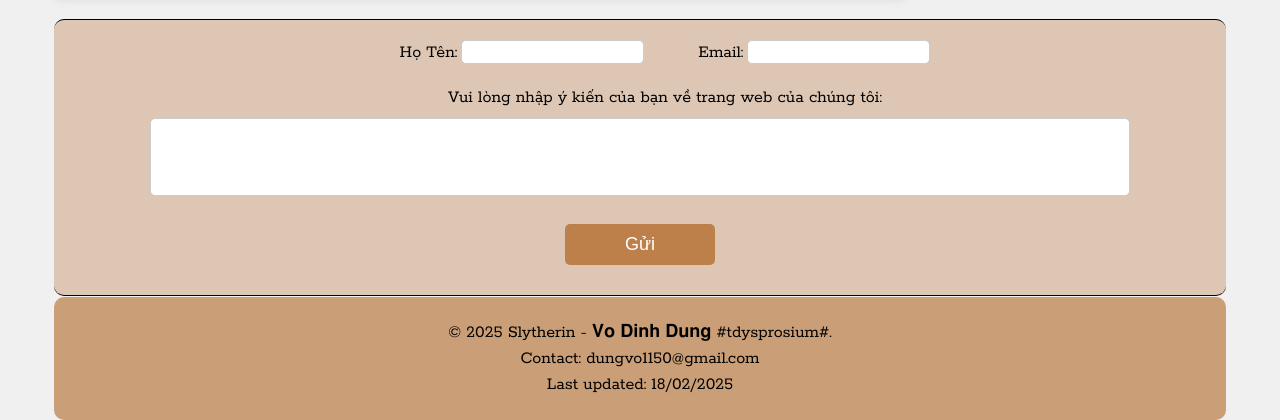
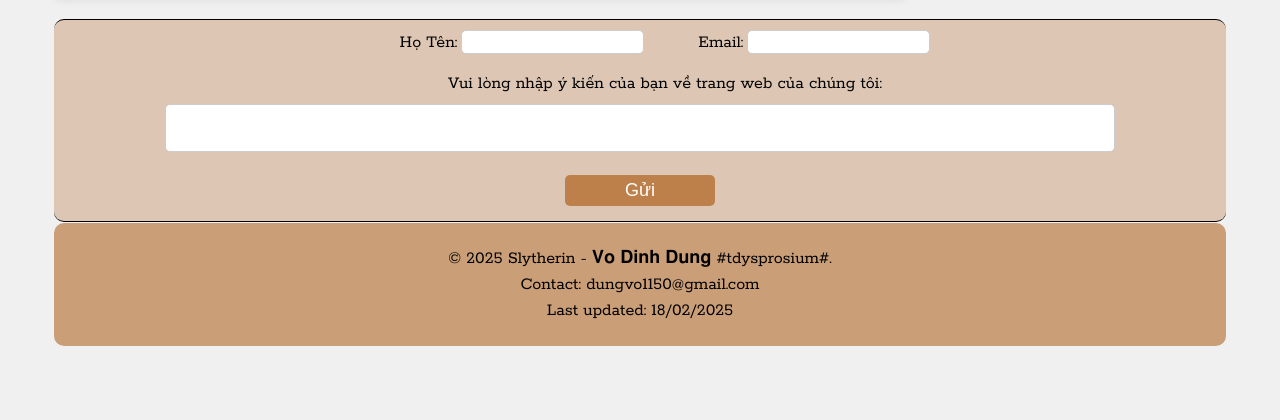
Before and after one commit to vodinhdung/a2-hanhtrinhcuathanhxuan, a plain HTML site: page index.html in a window 1280 px wide. Shown: the part 1221-1641 px from the top of the page. After the commit the page ends 1567 px from the top, so only its background shows below. Drawn offline with Linux system fonts and the light colour scheme; a web font is replaced by a local one.

Commit message:
Update index-styles.css

```diff
--- a/index-styles.css
+++ b/index-styles.css
@@ -190,7 +190,7 @@ header {
 .ykien {
     background-color: #ddc6b3;
     width: 310mm;
-    padding: 20px 0;
+    padding: 10px 0;
     background-position: center;
     border-bottom: 1px solid #000000;
     border-top: 1px solid #000000;
@@ -201,7 +201,7 @@ header {
     font-size: 18px;
     font-family: 'Rokkitt';
     color: #000000;
-    margin: 5px 0;
+    margin: 1px 0;
     padding-left: 50px;
     text-align: center;
 }
@@ -213,7 +213,7 @@ input[type="text"], input[type="email"] {
 textarea {
     align-items: center;
     width: 80%;
-    padding: 20px;
+    padding: 5px;
     margin-left: 48px;
     border: 1px solid #ccc;
     border-radius: 5px;
@@ -223,8 +223,8 @@ textarea {
 button[type="submit"] {
     display: block;
     width: 150px;
-    margin: 10px auto;
-    padding: 10px;
+    margin: 5px auto;
+    padding: 5px;
     font-size: 18px;
     color: #fff;
     background-color: #bd804b;
```
